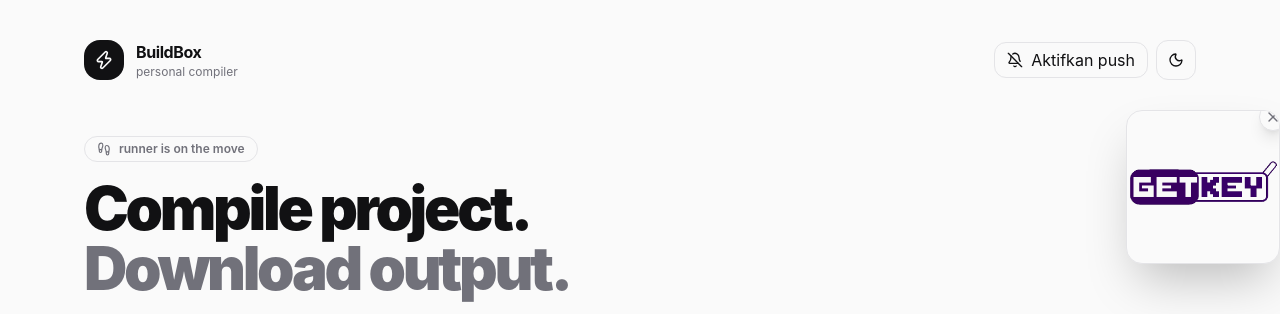
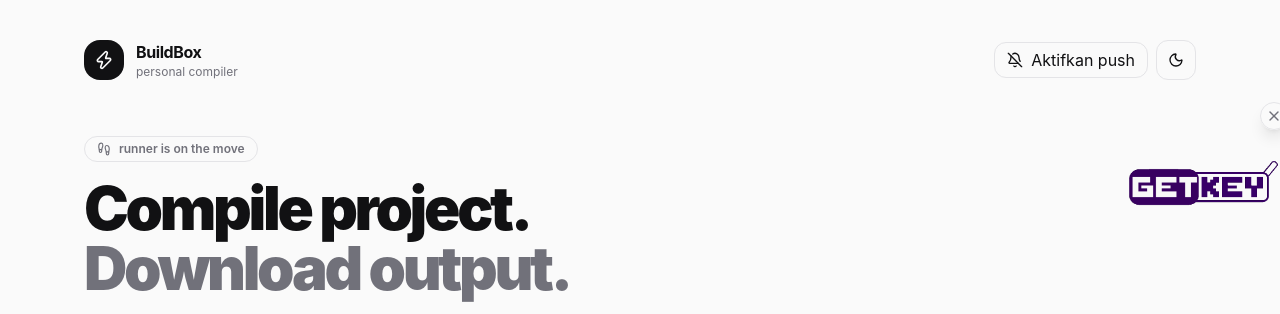
Before and after one commit to Kallxy1/androidbuilderfrontend, a Next.js app: page / in a window 1280 px wide. Shown: the top 314 px of the page. Built offline with nearby package versions, Linux system fonts and the light colour scheme; no server answers.

Commit message:
Update BuildBox frontend security and access key UI (components/access-key-float.tsx)

```diff
--- a/components/access-key-float.tsx
+++ b/components/access-key-float.tsx
@@ -74,18 +74,17 @@ export function AccessKeyFloat() {
       draggable={false}
       onContextMenu={blockMediaMenu}
       onDragStart={blockMediaMenu}
-      className="group relative block w-[128px] cursor-grab overflow-hidden rounded-2xl border border-border bg-background shadow-2xl active:cursor-grabbing sm:w-[154px]"
+      className="relative block w-[128px] cursor-grab bg-transparent active:cursor-grabbing sm:w-[154px]"
       style={{ WebkitUserSelect: "none", WebkitTouchCallout: "none" } as React.CSSProperties}
     >
-      <button type="button" aria-label="Close access key promo" onPointerDown={(event) => event.stopPropagation()} onClick={close} className="absolute -right-2 -top-2 z-20 flex size-7 items-center justify-center rounded-full border border-border bg-background text-muted-foreground shadow-lg hover:text-foreground"><X className="size-4" /></button>
-      <div className="pointer-events-none absolute inset-0 z-10 rounded-2xl ring-1 ring-inset ring-white/10" />
+      <button type="button" aria-label="Close access key promo" onPointerDown={(event) => event.stopPropagation()} onClick={close} className="absolute -right-2 -top-2 z-20 flex size-7 items-center justify-center rounded-full border border-border bg-background/95 text-muted-foreground shadow-lg backdrop-blur hover:text-foreground"><X className="size-4" /></button>
       <img
         src="/access-key.gif"
         alt="Get access key"
         draggable={false}
         onContextMenu={blockMediaMenu}
         onDragStart={blockMediaMenu}
-        className="pointer-events-none block w-full select-none rounded-2xl"
+        className="pointer-events-none block w-full select-none bg-transparent"
         style={{ WebkitUserSelect: "none", WebkitTouchCallout: "none" } as React.CSSProperties}
       />
     </Link>
```
